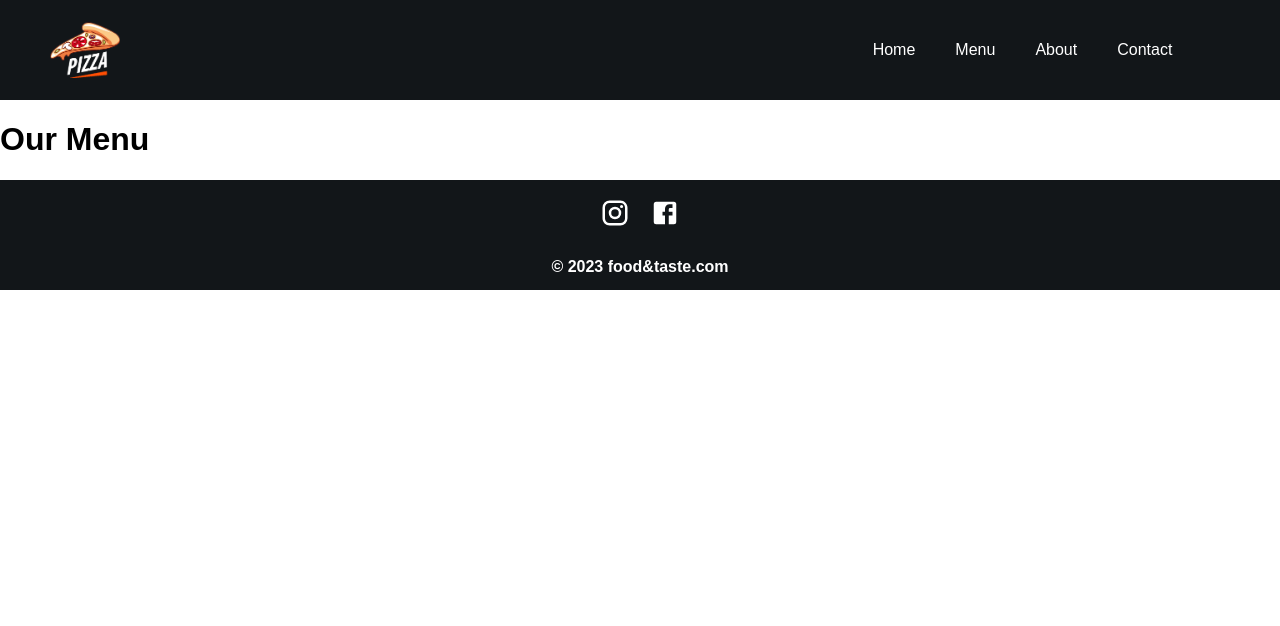
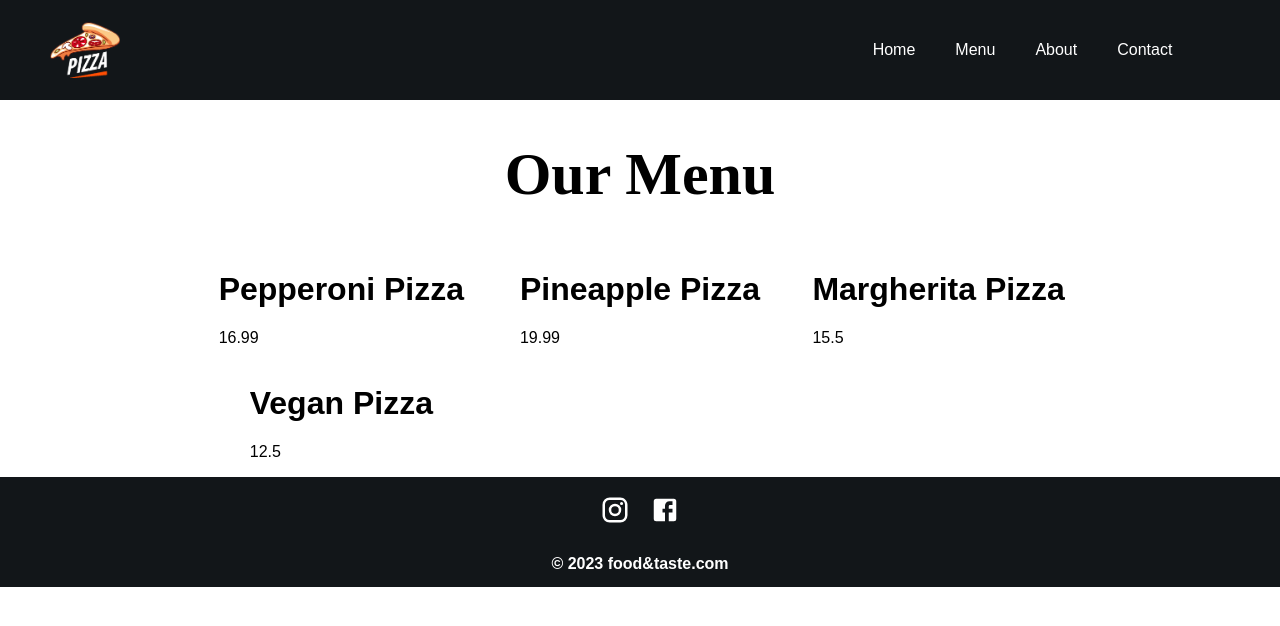
Before and after one commit to RosenGeorgievvv/food-website, a React (Create React App) app: page /menu in a window 1280 px wide. Shown: the top 626 px of the page. Built offline with nearby package versions, Linux system fonts and the light colour scheme.

Commit message:
Update Menu.css

```diff
--- /dev/null
+++ b/src/components/MenuItem.jsx
@@ -0,0 +1,13 @@
+import React from 'react'
+
+function MenuItem({image, name, price}) {
+  return (
+    <div className='menuItem'>
+        <div style={{backgroundImage: `url(${image})` }}></div>
+        <h1>{name}</h1>
+        <p>{price}</p>
+    </div>
+  )
+}
+
+export default MenuItem;
--- a/src/pages/Menu.jsx
+++ b/src/pages/Menu.jsx
@@ -1,15 +1,26 @@
 import React from 'react';
 import '../styles/Menu.css';
+import { MenuList } from '../data/MenuList';
+import MenuItem from '../components/MenuItem';
 
 function Menu() {
     return (
-        <div className='menu'>
-            <h1 className='menuTitle'> Our Menu</h1>
-            <div className='menuList'>
-
-            </div>
+      <div className="menu">
+        <h1 className="menuTitle">Our Menu</h1>
+        <div className="menuList">
+          {MenuList.map((menuItem, key) => {
+            return (
+              <MenuItem
+                key={key}
+                image={menuItem.image}
+                name={menuItem.name}
+                price={menuItem.price}
+              />
+            );
+          })}
         </div>
-    )
-}
+      </div>
+    );
+  }
 
 export default Menu
--- a/src/styles/Menu.css
+++ b/src/styles/Menu.css
@@ -0,0 +1,19 @@
+.menu{
+    width: 100%;
+    height: auto;
+    display: flex;
+    justify-content: center;
+    align-items: center;
+    flex-direction: column;
+}
+.menu .menuTitle{
+    font-family: cursive;
+    font-size: 60px;
+}
+.menuList{
+    width: 70vw;
+    height: auto;
+    display: grid;
+    grid-template-columns: 1fr 1fr 1fr;
+    place-items: center;
+}
```
